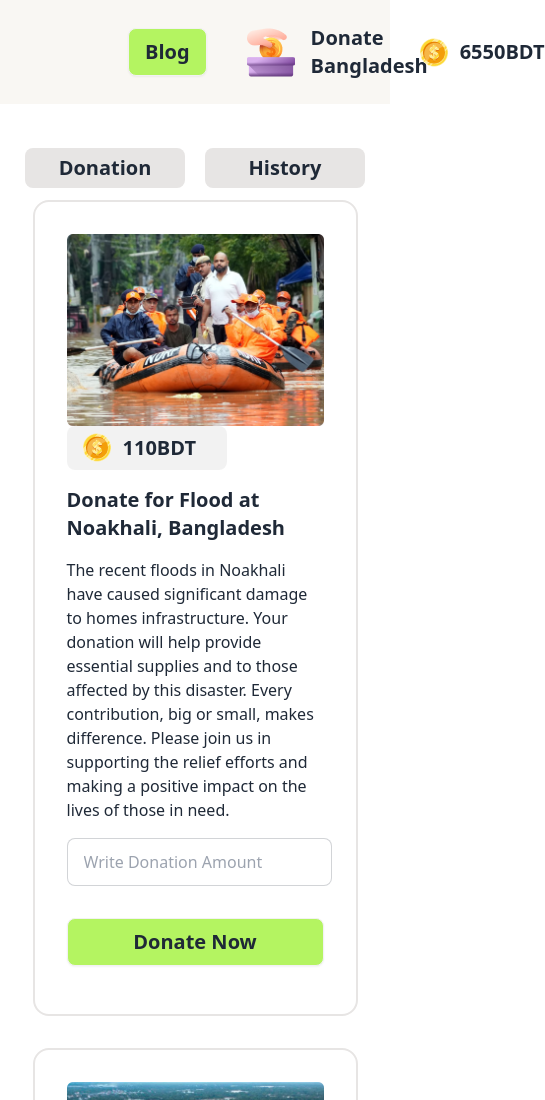
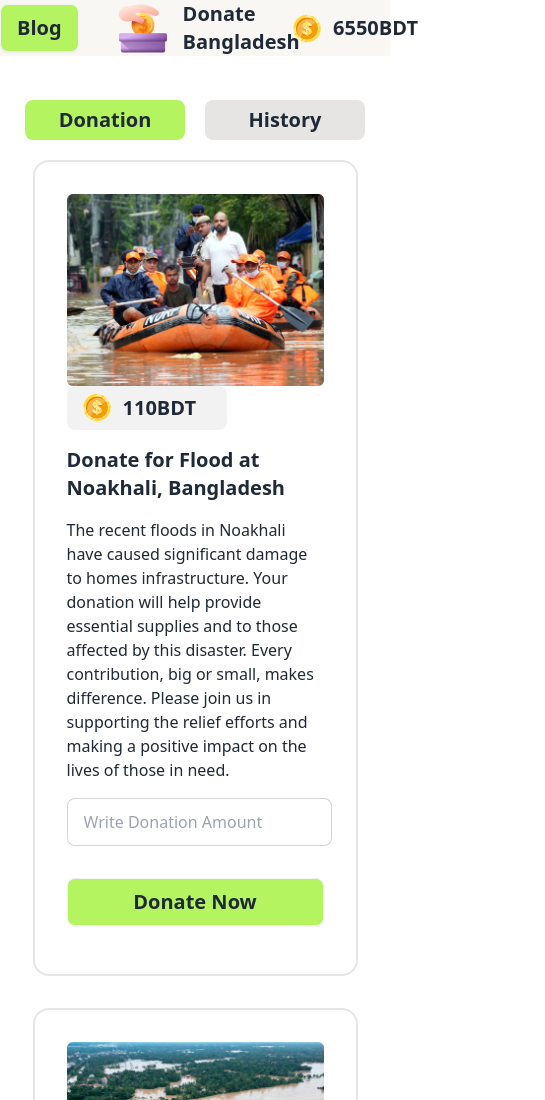
Before and after one commit to nazmulhasanabir/Assighnment-5, a plain HTML site: page index.html in a window 390 px wide. Shown: the top 1100 px of the page, 545 px wide, since content can reach past the window. Drawn offline with nearby package versions, Linux system fonts and the light colour scheme.

Commit message:
fixed issue

```diff
--- a/index.html
+++ b/index.html
@@ -13,9 +13,9 @@
     <script src="https://cdn.tailwindcss.com"></script>
   </head>
   <body>
-    <div class="sticky top-0 backdrop-blur h-[180px]">
+    <div class="sticky top-0 backdrop-blur sm:h-80 md:h-[180px]">
       <div
-        class="flex justify-between items-center gap-10 pt-6 px-32 pb-6 bg-[#F9F7F3]"
+        class="flex justify-between items-center gap-10 md:pt-6 md:px-32 md:pb-6 bg-[#F9F7F3]"
       >
         <button id="blog-btn" class=" btn bg-[#b4f461] text-xl font-semibold">Blog</button>
         <!-- middle logo -->
@@ -33,7 +33,7 @@
         </div>
       </div>
       <div class="flex justify-center gap-5 mt-11">
-        <button id="donation-form-btn" class="w-[160px] rounded-lg bg-stone-200   text-xl font-semibold">
+        <button id="donation-form-btn" class="w-[160px] rounded-lg  bg-[#b4f461]   text-xl font-semibold">
           Donation
         </button>
         <button id="history-form-btn"
```
